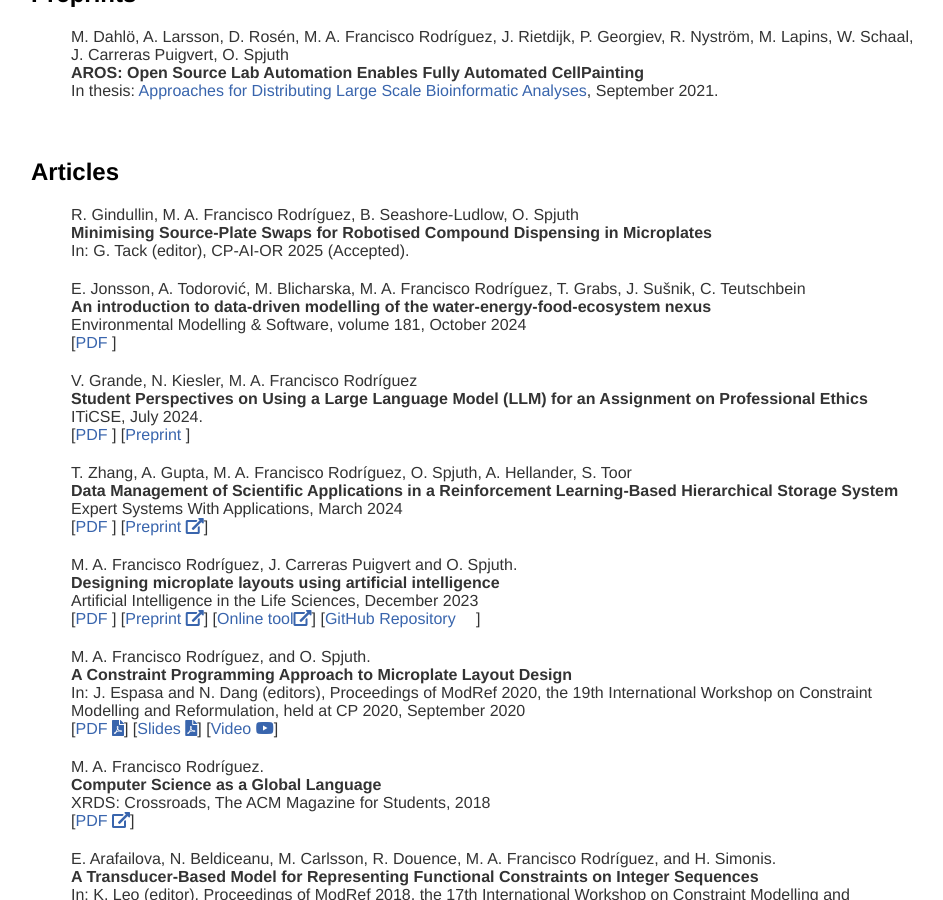
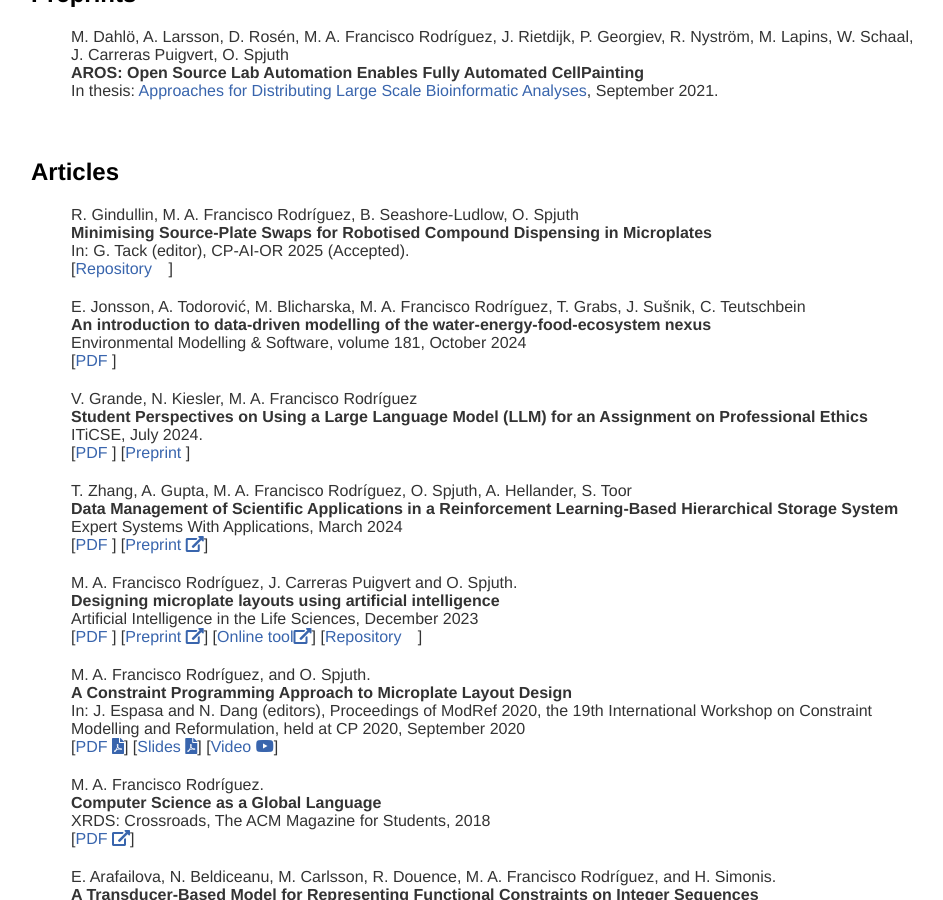
Before and after one commit to andreina-francisco/andreina-francisco.github.io, a Jekyll site: the page built from cv/index.html, in a window 1280 px wide and 900 px high, scrolled down 217 px. Shown: the whole window, without its empty margins (161-1104 px from the left). Built offline with Jekyll 4.4.1, drawn with Linux system fonts in a browser that asks for light colours; nearby versions of some CDN libraries; a style sheet for code colours, icons or effects is not loaded.

Commit message:
Added Link to GitHub for CPAIOR

```diff
--- a/cv/index.html
+++ b/cv/index.html
@@ -29,14 +29,20 @@ title: Mar&iacute;a Andre&iacute;na Francisco Rodr&iacute;guez
     <li class="pub @">
     <span class="author"> R. Gindullin, M. A. Francisco
     Rodr&iacute;guez, B. Seashore-Ludlow, O. Spjuth </span><br />
-    <span class="title"> Minimising Source-Plate Swaps for Robotised Compound Dispensing in Microplates</span><br />
+    <span class="title"> Minimising Source-Plate Swaps for Robotised
+    Compound Dispensing in Microplates</span>
+    <br />
     <span class="note">In: G. Tack (editor), CP-AI-OR 2025 (Accepted).</span><br />
    <!-- [<a class="text"
     href="http://dx.doi.org/10.1007/978-3-319-33954-2_2">PDF <i
     class="ai ai-doi ai-1x"></i></a>] [<a class="text"
     href="http://www.it.uu.se/research/group/optimisation/publications/CPAIOR16.pdf">Preprint
     <i class="fas fa-file-pdf"></i></a>] -->
+    [<a class="text" href="https://github.com/astra-uu-se/multiplates">Repository <i class="fa-brands fa-github"></i></a>]
     </li>
+
+
+
 
     <li class="pub @">
     <span class="author">E. Jonsson, A. Todorovi&cacute;,
@@ -80,7 +86,7 @@ title: Mar&iacute;a Andre&iacute;na Francisco Rodr&iacute;guez
     [<a class="text" href="https://www.biorxiv.org/content/10.1101/2022.03.31.486595v2.full">Preprint <i class="fas fa-external-link-alt"></i></a>]
     [<a class="text"
     href="https://plaid.pharmb.io/tool">Online tool<i class="fas fa-external-link-alt"></i></a>]
-    [<a class="text" href="https://github.com/pharmbio/plaid">GitHub Repository <i class="fa fa-github"></i></a>]
+    [<a class="text" href="https://github.com/pharmbio/plaid">Repository <i class="fa-brands fa-github"></i></a>]
     </li>
 
     <li class="pub @">
```
